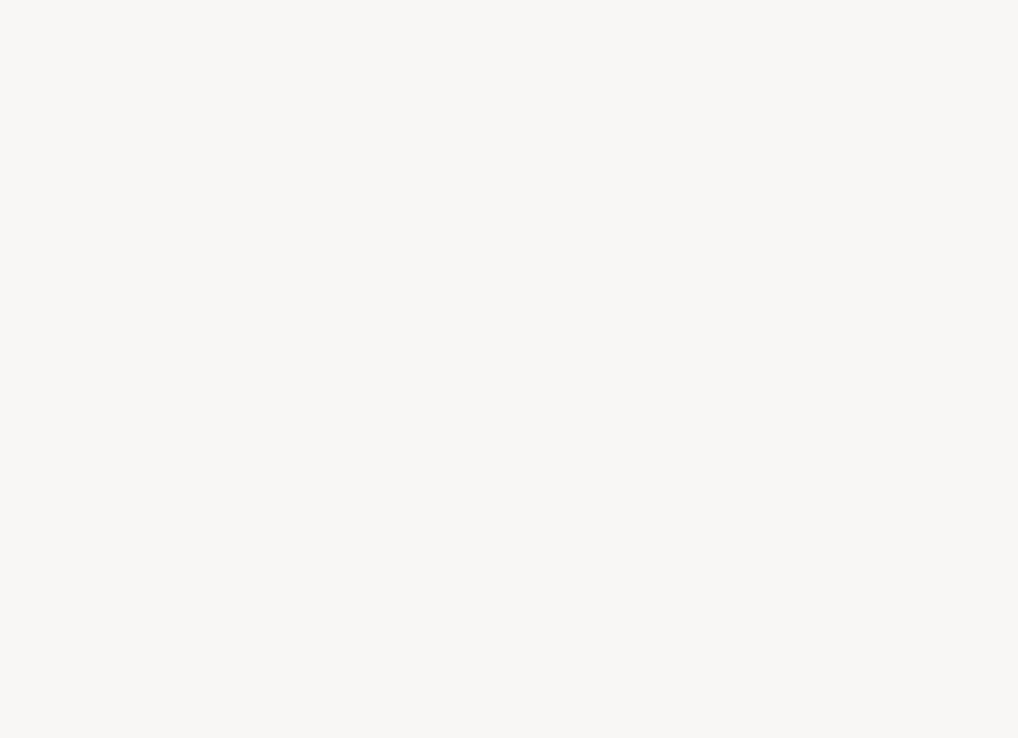
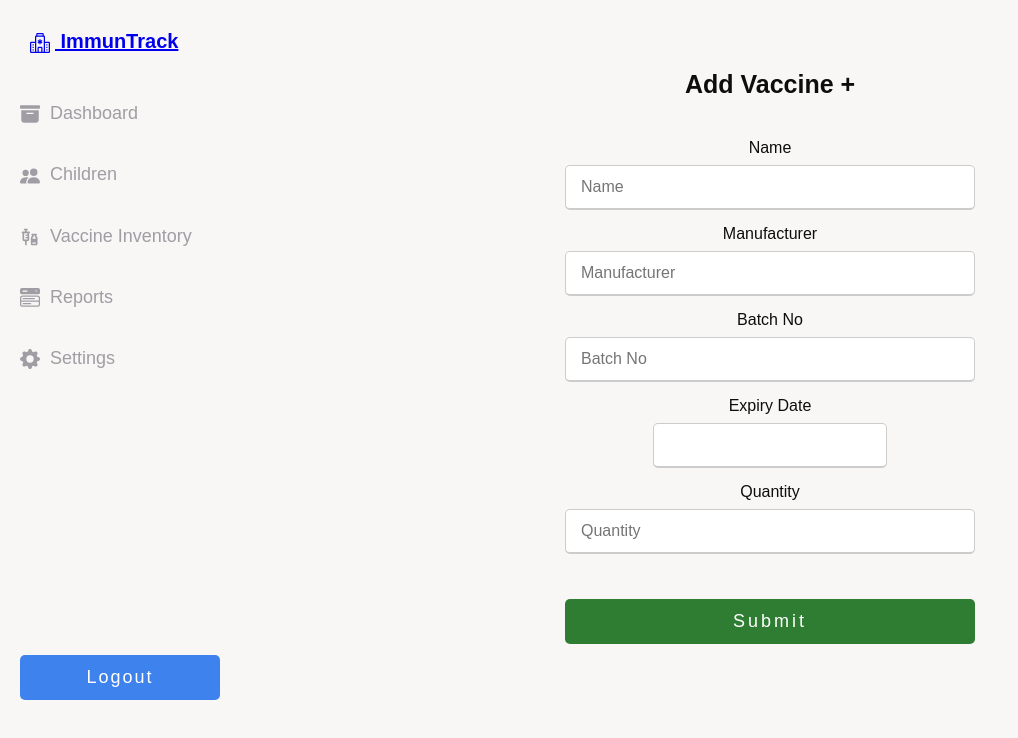
Before and after one commit to johnmalek/ImmunTrack, a React (Vite) app in the folder AdminPanel/: page /vaccine in a window 1280 px wide. Before the commit this address had no page. Shown: the top 738 px of the page, without its empty margins (0-1018 px from the left). Built offline with nearby package versions, Linux system fonts and the light colour scheme.

Commit message:
Adding more pages and corrections

```diff
--- a/AdminPanel/src/App.jsx
+++ b/AdminPanel/src/App.jsx
@@ -3,6 +3,7 @@ import './App.css'
 import AddChildPage from './pages/AddChildPage'
 import HomePage from './pages/HomePage'
 import LoginPage from './pages/LoginPage'
+import VaccinePage from './pages/VaccinePage'
 import AdminTable from './pages/admintable'
 
 function App() {
@@ -17,12 +18,11 @@ function App() {
             <Route path='/home' element={<HomePage />} />
             <Route path='/admin_table' element={<AdminTable />} />
             <Route path='/add_child' element={<AddChildPage />} />
+            <Route path='/vaccine' element={<VaccinePage />} />
             <Route path='/login' element={<LoginPage />} />
           </Routes>
         </BrowserRouter>
       </div>
-
-
     </>
   )
 }
--- /dev/null
+++ b/AdminPanel/src/components/AddVaccine.jsx
@@ -0,0 +1,41 @@
+import React from "react";
+import MyDatePicker1 from "./MyDatePicker1";
+
+function AddVaccine(){
+    return (
+        <main className="main-container">
+            <div className="container">
+                <div className="title">Add Vaccine + </div>
+                <form action="#">
+                    <div className="user-details">
+                        <div className="input-box">
+                            <span className="details">Name</span>
+                            <input type="text" placeholder="Name"/>
+                        </div>
+                        <div className="input-box">
+                            <span className="details">Manufacturer</span>
+                            <input type="text" placeholder="Manufacturer"/>
+                        </div>
+                        <div className="input-box">
+                            <span className="details">Batch No</span>
+                            <input type="text" placeholder="Batch No"/>
+                        </div>
+                        <div className="input-box">
+                            <span className="details">Expiry Date</span>
+                            <MyDatePicker1 />
+                        </div>
+                        <div className="input-box">
+                            <span className="details">Quantity</span>
+                            <input type="text" placeholder="Quantity"/>
+                        </div>
+                    </div>
+                    <div className="button">
+                        <input type="submit" value="Submit" />
+                    </div>
+                </form>
+            </div>
+        </main>
+    )
+}
+
+export default AddVaccine
--- /dev/null
+++ b/AdminPanel/src/components/MyDatePicker1.jsx
@@ -0,0 +1,19 @@
+import React, { useState } from "react";
+import DatePicker from 'react-datepicker';
+import 'react-datepicker/dist/react-datepicker.css';
+
+function MyDatePicker1(){
+    const [selectedDate, setSelectedDate] = useState(null)
+    return (
+        <DatePicker
+            selected={selectedDate}
+            onChange={date => setSelectedDate(date)}
+            dateFormat='dd/MM/yyyy'
+            minDate={new Date()}
+            showYearDropdown
+            scrollableYearDropdown
+        />
+    )
+}
+
+export default MyDatePicker1
--- a/AdminPanel/src/components/Sidebar.jsx
+++ b/AdminPanel/src/components/Sidebar.jsx
@@ -23,17 +23,17 @@ function Sidebar({openSideBarToggle, OpenSideBar}){
 
             <ul className='sidebar-list'>
                 <li className='sidebar-list-item'>
-                    <a href="">
+                    <a href="/home">
                         <BsFillArchiveFill className='icon' /> Dashboard
                     </a>
                 </li>
                 <li className='sidebar-list-item'>
-                    <a href="">
+                    <a href="/add_child">
                         <BsPeopleFill className='icon' /> Children
                     </a>
                 </li>
                 <li className='sidebar-list-item'>
-                    <a href="">
+                    <a href="/vaccine">
                         <MdVaccines className='icon' /> Vaccine Inventory
                     </a>
                 </li>
--- /dev/null
+++ b/AdminPanel/src/pages/VaccinePage.jsx
@@ -0,0 +1,13 @@
+import AddVaccine from "../components/AddVaccine";
+import Sidebar from "../components/Sidebar";
+
+function VaccinePage(){
+    return (
+        <>
+            <AddVaccine />
+            <Sidebar />
+        </>
+    )
+}
+
+export default VaccinePage
```
Also changed, not shown: 1 other file (tests, documents, lock files or other folders).
